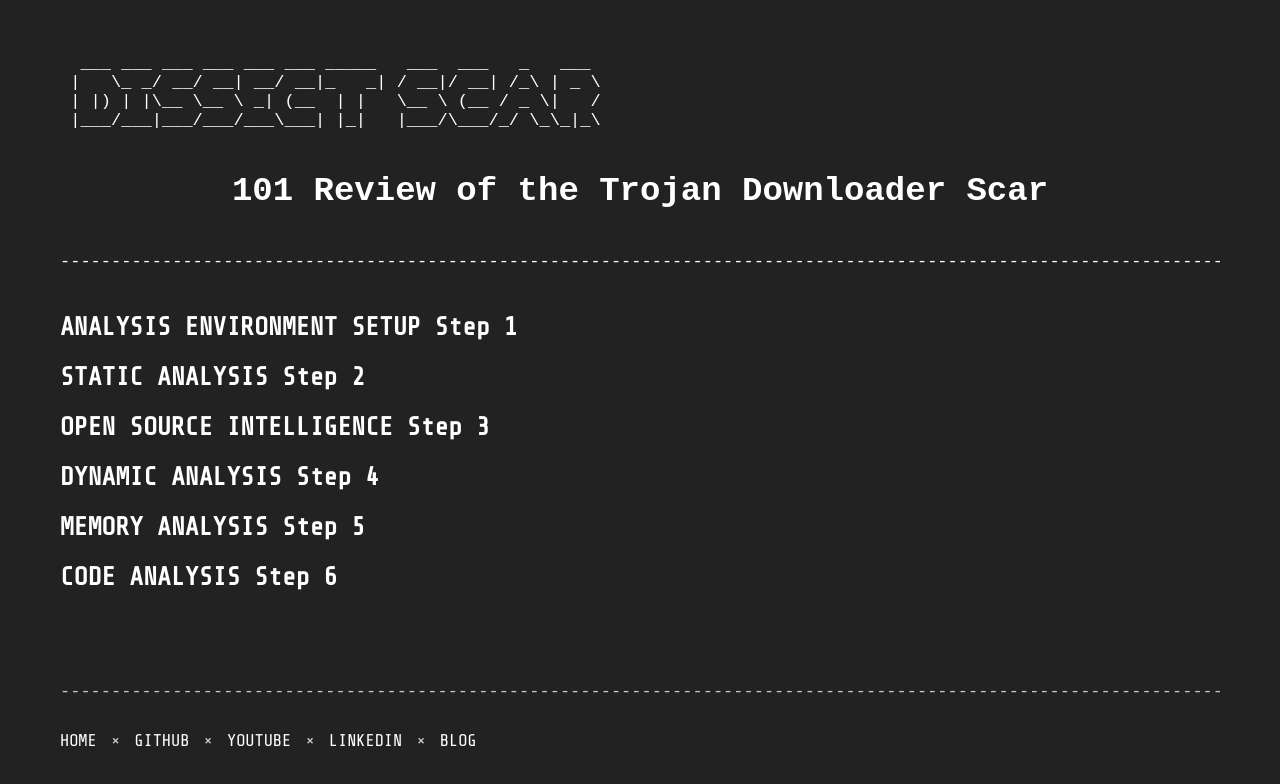
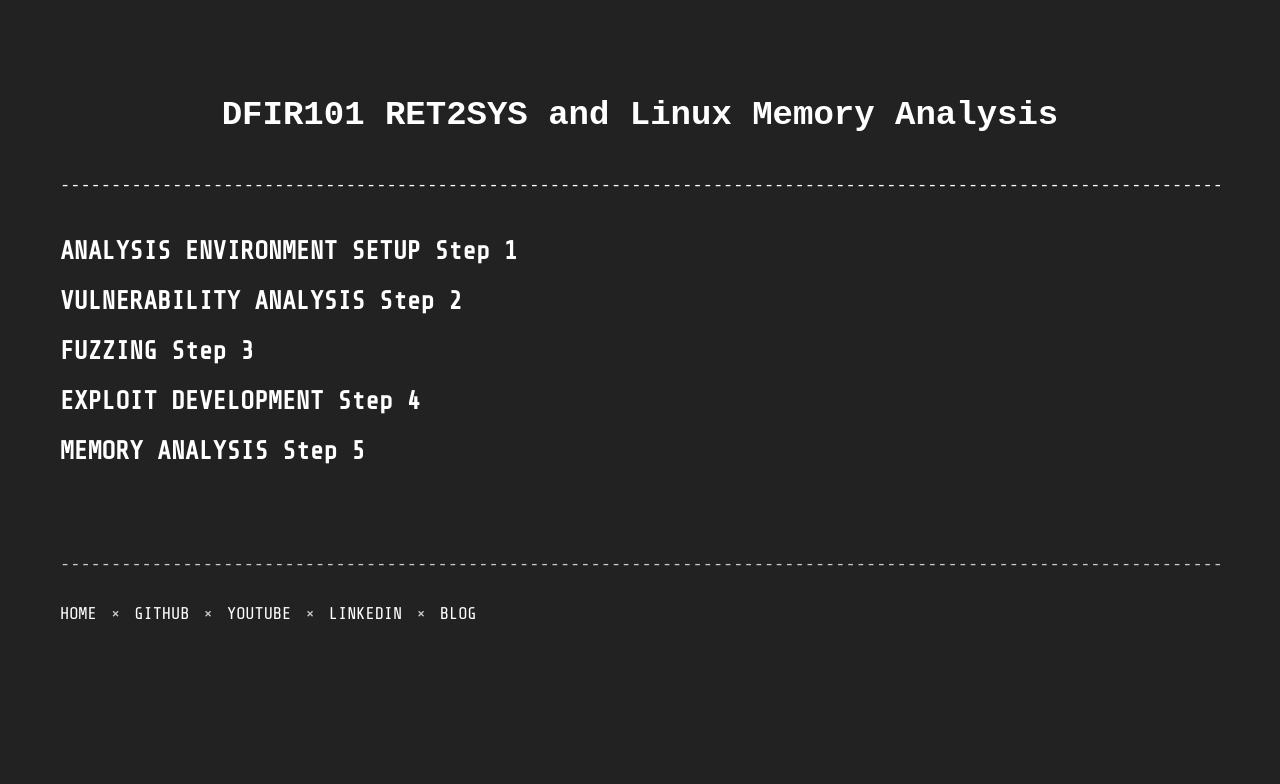
Before and after one commit to citizenstaar/scar, a plain HTML site: page labs/exploit2forensic/index.html in a window 1280 px wide. Drawn offline with nearby package versions, Linux system fonts and the light colour scheme.

Commit message:
modifying exploit lab

```diff
--- a/labs/exploit2forensic/index.html
+++ b/labs/exploit2forensic/index.html
@@ -32,12 +32,8 @@ Video archive:  https://www.youtube.com/user/CitizenXray
         <!--HEADER SECTION -->
      <div id="header"><pre>
 <a class="node" href="https://github.com/citizenstaar">
-  ___ ___ ___ ___ ___ ___ _____   ___  ___   _   ___
- |   \_ _/ __/ __| __/ __|_   _| / __|/ __| /_\ | _ \
- | |) | |\__ \__ \ _| (__  | |   \__ \ (__ / _ \|   /
- |___/___|___/___/___\___| |_|   |___/\___/_/ \_\_|_\
 
-<center><h1>101 Review of the Trojan Downloader Scar</h1></center>
+<center><h1>DFIR101 RET2SYS and Linux Memory Analysis</h1></center>
 ------------------------------------------------------------------------------------------------------------------------------------------------------------------------------------------------------------------------------------------------------------------------------------------------------------
 </pre>
             </div>
@@ -48,12 +44,11 @@ Video archive:  https://www.youtube.com/user/CitizenXray
             <div id="list">
 
             <ul>
-<li>	<a href="https://citizenstaar.github.io/scar/AnalysisEnvironment/"><h2>ANALYSIS ENVIRONMENT SETUP   Step 1</h2></a></li>
-<li>	<a href="https://citizenstaar.github.io/scar/StaticAnalysis/"><h2>STATIC ANALYSIS              Step 2</h2></a></li>
-<li>	<a href="https://citizenstaar.github.io/scar/OpenSourceIntelligence/"><h2>OPEN SOURCE INTELLIGENCE     Step 3</h2></a></li>
-<li>	<a href="https://citizenstaar.github.io/scar/DynamicAnalysis/"><h2>DYNAMIC ANALYSIS             Step 4</h2></a></li>
-<li>	<a href="https://citizenstaar.github.io/scar/MemoryAnalysis/"><h2>MEMORY ANALYSIS              Step 5</h2></a></li>
-<li>	<a href="https://citizenstaar.github.io/scar/CodeAnalysis/"><h2>CODE ANALYSIS                Step 6</h2></a></li>
+<li>	<a href="https://citizenstaar.github.io/scar/labs/exploit2forensic/AnalysisEnvironment/"><h2>ANALYSIS ENVIRONMENT SETUP   Step 1</h2></a></li>
+<li>	<a href="https://citizenstaar.github.io/scar/labs/exploit2forensic/VulnerabilityAnalysis/"><h2>VULNERABILITY ANALYSIS              Step 2</h2></a></li>
+<li>	<a href="https://citizenstaar.github.io/scar/labs/exploit2forensic/Fuzzing"><h2>FUZZING     Step 3</h2></a></li>
+<li>	<a href="https://citizenstaar.github.io/scar/labs/exploit2forensic/ExploitDevelopment"><h2>EXPLOIT DEVELOPMENT             Step 4</h2></a></li>
+<li>	<a href="https://citizenstaar.github.io/scar/labs/exploit2forensic/MemoryAnalysis/"><h2>MEMORY ANALYSIS              Step 5</h2></a></li>
 </br>
 
     </ul>
```
